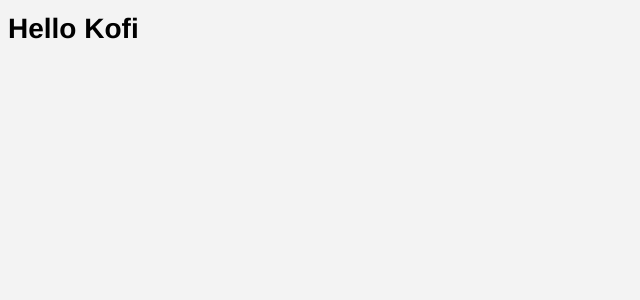
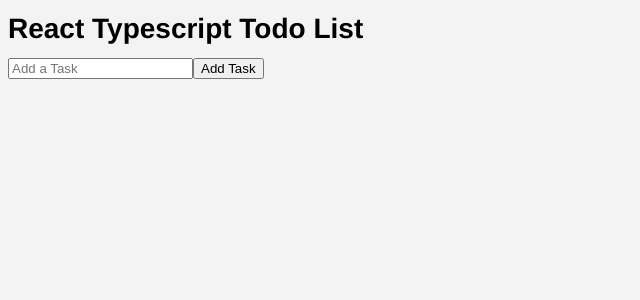
Before and after one commit to ncassata/react-redux-todo-list, a React app: page / in a window 1280 px wide. Shown: the top 300 px of the page, without its empty margins (0-640 px from the left). Built offline with nearby package versions, Linux system fonts and the light colour scheme.

Commit message:
Saving tasks in component state

```diff
--- a/src/components/App.tsx
+++ b/src/components/App.tsx
@@ -1,11 +1,41 @@
 import * as React from "react";
 
-export class App extends React.Component<IProps,any>{
-    render(){
-        return <h1>Hello {this.props.name}</h1>;
-    }
+export class App extends React.Component<{}, IState> {
+  constructor(props: {}) {
+    super(props);
+
+    this.state = {
+      currentTask: "",
+      tasks: [],
+    };
+  }
+  handleSubmit(e: any) {
+    e.preventDefault();
+    this.setState({
+      currentTask: "",
+      tasks: [...this.state.tasks, this.state.currentTask],
+    });
+  }
+
+  render() {
+    return (
+      <div>
+        <h1>React Typescript Todo List</h1>
+        <form onSubmit={(e) => this.handleSubmit(e)}>
+          <input
+            type="text"
+            placeholder="Add a Task"
+            value={this.state.currentTask}
+            onChange={(e) => this.setState({ currentTask: e.target.value })}
+          />
+          <button type="submit">Add Task</button>
+        </form>
+      </div>
+    );
+  }
 }
 
-interface IProps {
-    name: string
+interface IState {
+  currentTask: string;
+  tasks: Array<String>;
 }
--- a/src/index.tsx
+++ b/src/index.tsx
@@ -8,4 +8,4 @@ const ROOT = document.querySelector(".container");
 
 const app = App;
 
-ReactDOM.render(<App name="Kofi"/>, ROOT);
+ReactDOM.render(<App />, ROOT);
```
